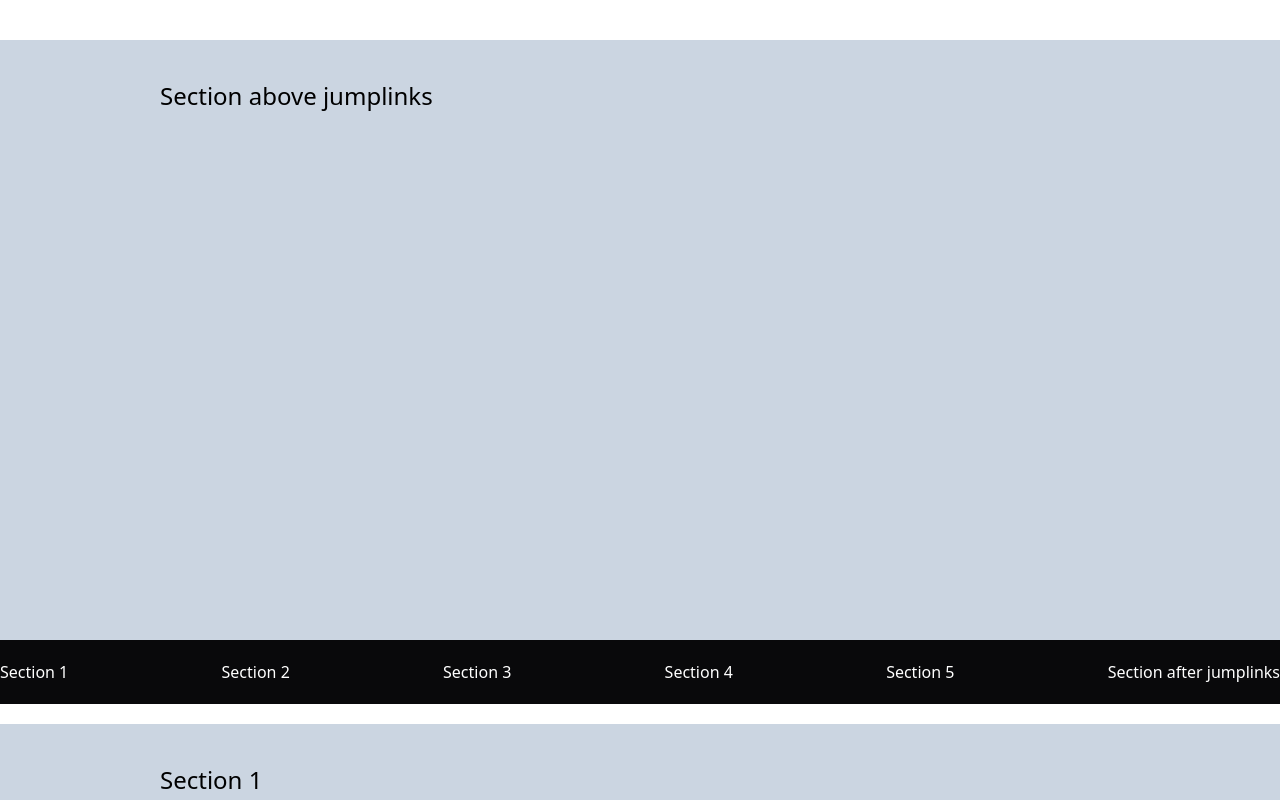
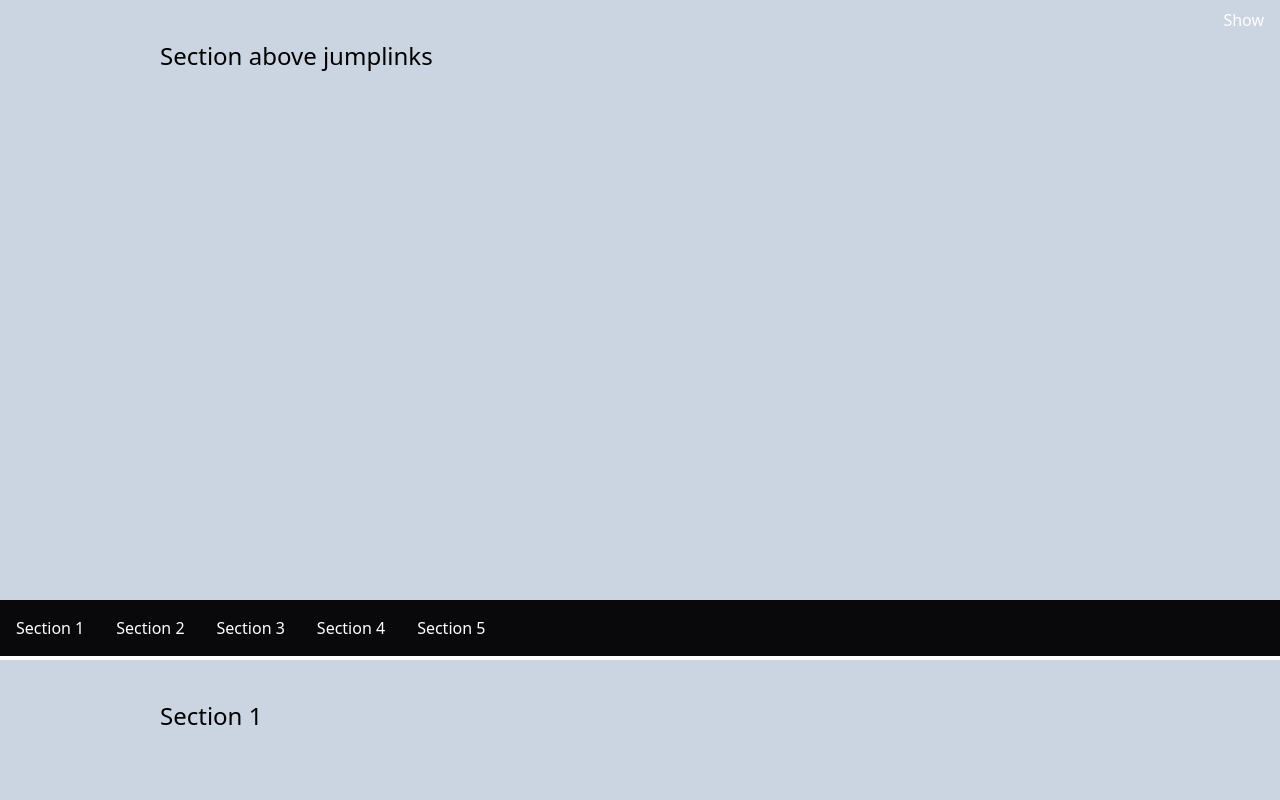
Before and after one commit to TamaraJoniec/JumpLinks, a Next.js app: page / in a window 1280 px wide. Shown: the top 800 px of the page. Built offline with nearby package versions, Linux system fonts and the light colour scheme.

Commit message:
dropdown

```diff
--- /dev/null
+++ b/src/app/components/dropDown.tsx
@@ -0,0 +1,65 @@
+'use client'
+import React, { useState } from 'react'
+import Links from './links';
+
+const Dropdown = () => {
+  const currentSection = useState(0);
+
+  const [isOpen, setIsOpen] = useState(false);
+
+  const toggleDropdown = () => {
+    setIsOpen(!isOpen);
+  };
+
+  const closeDropdown = () => {
+    setIsOpen(false);
+  };
+
+  return (
+    <div className='relative py-6 pb-8'>
+      <div className="fixed top-0 right-0 right-0">
+        <button
+          type="button"
+          className="px-4 py-2 text-white"
+          onClick={toggleDropdown}
+        >
+          Show
+        </button>
+        </div>
+        {isOpen && (
+          <div className="flex flex-row right-0 mt-2 w-[] bg-zinc-950 ring-black text-white">
+            <ul >
+              <li>
+                <slot>
+                  <Links title="Section 1" i={1} currentSection={1}/>
+                </slot>
+              </li>
+              <li>
+                <slot>
+                  <Links title="Section 2" i={1} currentSection={2} />
+                </slot>
+              </li>
+              <li>
+                <slot>
+                  <Links title="Section 3" i={1} currentSection={3}/>
+                </slot>
+              </li>
+              <li>
+                <slot>
+                  <Links title="Section 4" i={1} currentSection={4}/>
+                </slot>
+              </li>
+              <li>
+                <slot>
+                  <Links title="Section 5" i={1} currentSection={5}/>
+                </slot>
+              </li>
+            </ul>
+          </div>
+        )}
+
+    </div>
+  )
+}
+
+export default Dropdown;
--- a/src/app/components/links.tsx
+++ b/src/app/components/links.tsx
@@ -1,18 +1,24 @@
+import * as React from 'react';
+
 type Props = {
-    title: string;
+    title?: string;
     i?: number;
-    currentSection: number;
+    currentSection?: number;
 };
 
 
 export default function Links({ title, i, currentSection }: Props) {
+
     return (
+        <nav className="flex flex-row p-4">
             <a
                 href={`#section-${i}`}
                 key={i}
-            className={currentSection === i ? "active" : ""}
+                className={currentSection === i ? "active, sticky top-0 " : " "}
             >
                 {title}
             </a>
+        </nav>
+
     )
 }
--- a/src/app/components/navbar.tsx
+++ /dev/null
@@ -1,19 +0,0 @@
-import Link from 'next/link'
-import Script from 'next/script'
-
-export default function Navbar() {
-    return (
-        // make navbar sticky
-        <nav className="sticky top-0 flex flex-row justify-between items-center min-w-[100vw] h-16 bg-zinc-950">
-            <div className="flex flex-row justify-between items-center">
-            <a
-                href={`#section-${i}`}
-                key={i}
-                className={currentSection === i ? "active" : ""}
-              >
-                Section {i + 1}
-              </a>
-            </div>
-        </nav>
-    )
-}
--- a/src/app/components/sections.tsx
+++ b/src/app/components/sections.tsx
@@ -8,7 +8,7 @@ export default function Sections ({title, i}:Props) {
         <section
         id={`section-${i}`}
         key={title}
-        className=" min-h-[75vh] min-w-[100vw] bg-slate-300 py-10 px-40 my-5">
+        className="min-h-[75vh] min-w-[100vw] bg-slate-300 py-10 px-40 my-5">
         <p className="text-2xl">{title}</p>
       </section>
     )
--- a/src/app/page.jsx
+++ b/src/app/page.jsx
@@ -2,10 +2,10 @@
 import { useEffect, useState, useRef } from 'react';
 import Sections from './components/sections';
 import Links from './components/links';
-
+import Dropdown from './components/dropDown';
 export default function Home() {
   const [currentSection, setCurrentSection] = useState(0);
-  const [sections, setSections] = useState(["Section 1", "Section 2", "Section 3", "Section 4", "Section 5", "Section after jumplinks",]);
+  const [sections, setSections] = useState(["Section 1", "Section 2", "Section 3", "Section 4", "Section 5"]);
   const sectionRefs = useRef(new Array(5).fill(null));
 
   useEffect(() => {
@@ -59,19 +59,25 @@ export default function Home() {
 
 
   return (
-    <main className="flex min-h-screen flex-col items-center justify-between p-10">
+    <div>
       <header className=" min-h-[75vh] min-w-[100vw] bg-slate-300 py-10 px-40">
         <p className="text-2xl">Section above jumplinks</p>
       </header>
-      {/* sticky nav bar here */}
-      <nav className="sticky top-0 flex flex-row justify-between items-center min-w-[100vw] h-16 bg-zinc-950 text-white">
+      <nav className="sticky top-0 flex flex-row flex-wrap   bg-zinc-950">
+        <div className="absolute bg-zinc-950 flex min-w-[100vw] text-white">
           {
             sections.map((title, i) => {
               return (
                 <Links title={title} i={i} currentSection={currentSection} />
               )
             })}
+          <Dropdown className="absolute top-0 right-0">
+
+          </Dropdown>
+
+        </div>
       </nav>
+      <main className="flex min-h-screen flex-col items-center justify-between p-10">
         {/* sections here */}
         <div key="sections">
           {sections &&
@@ -82,5 +88,7 @@ export default function Home() {
             })}
         </div>
       </main>
+    </div>
+
   )
 }
```
Lines whose indentation alone changed are shown as unchanged.
